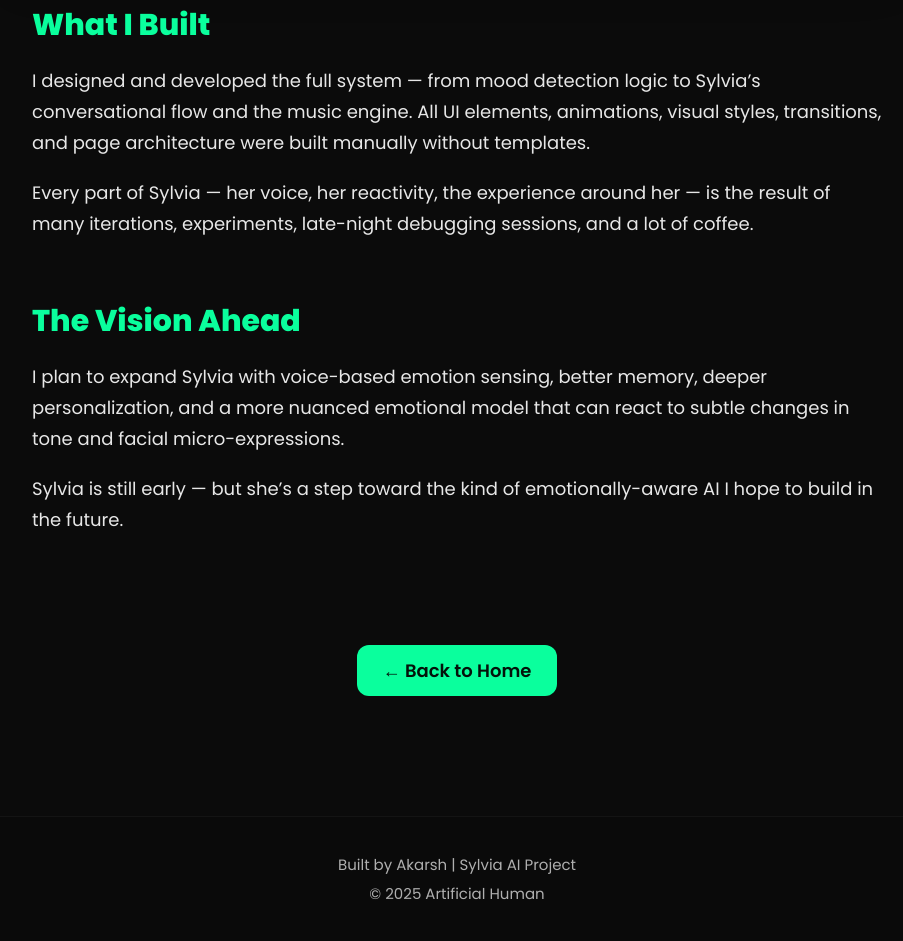
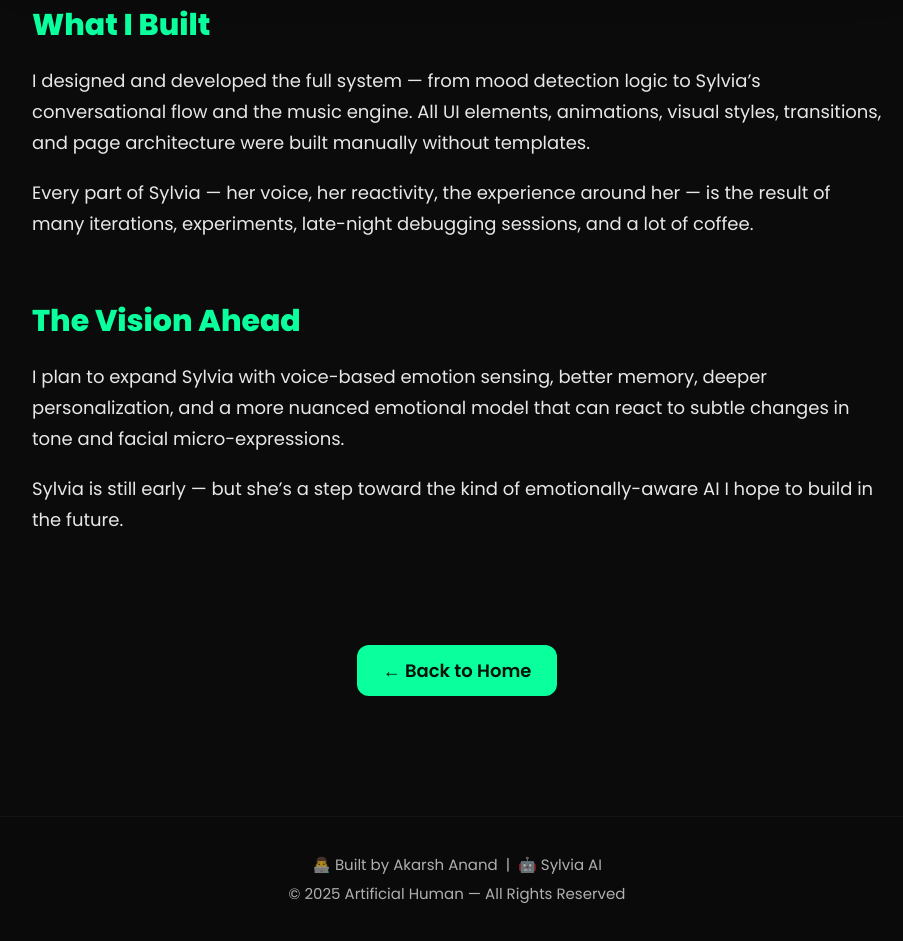
Before and after one commit to akarsh-anand-bot/Artificial-Human, a website: page about.html in a window 1280 px wide. Shown: the part 1549-2490 px from the top of the page, without its empty margins (183-1086 px from the left). Drawn offline with Linux system fonts and the light colour scheme.

Commit message:
Update about.html

```diff
--- a/about.html
+++ b/about.html
@@ -198,8 +198,8 @@ footer p{
 
 <!-- FOOTER -->
 <footer>
-  <p>Built by Akarsh | Sylvia AI Project</p>
-  <p>© 2025 Artificial Human</p>
+  <p>👨‍💻 Built by Akarsh Anand &nbsp;|&nbsp; 🤖 Sylvia AI </p>
+  <p>© 2025 Artificial Human — All Rights Reserved</p>
 </footer>
 
 </body>
```
